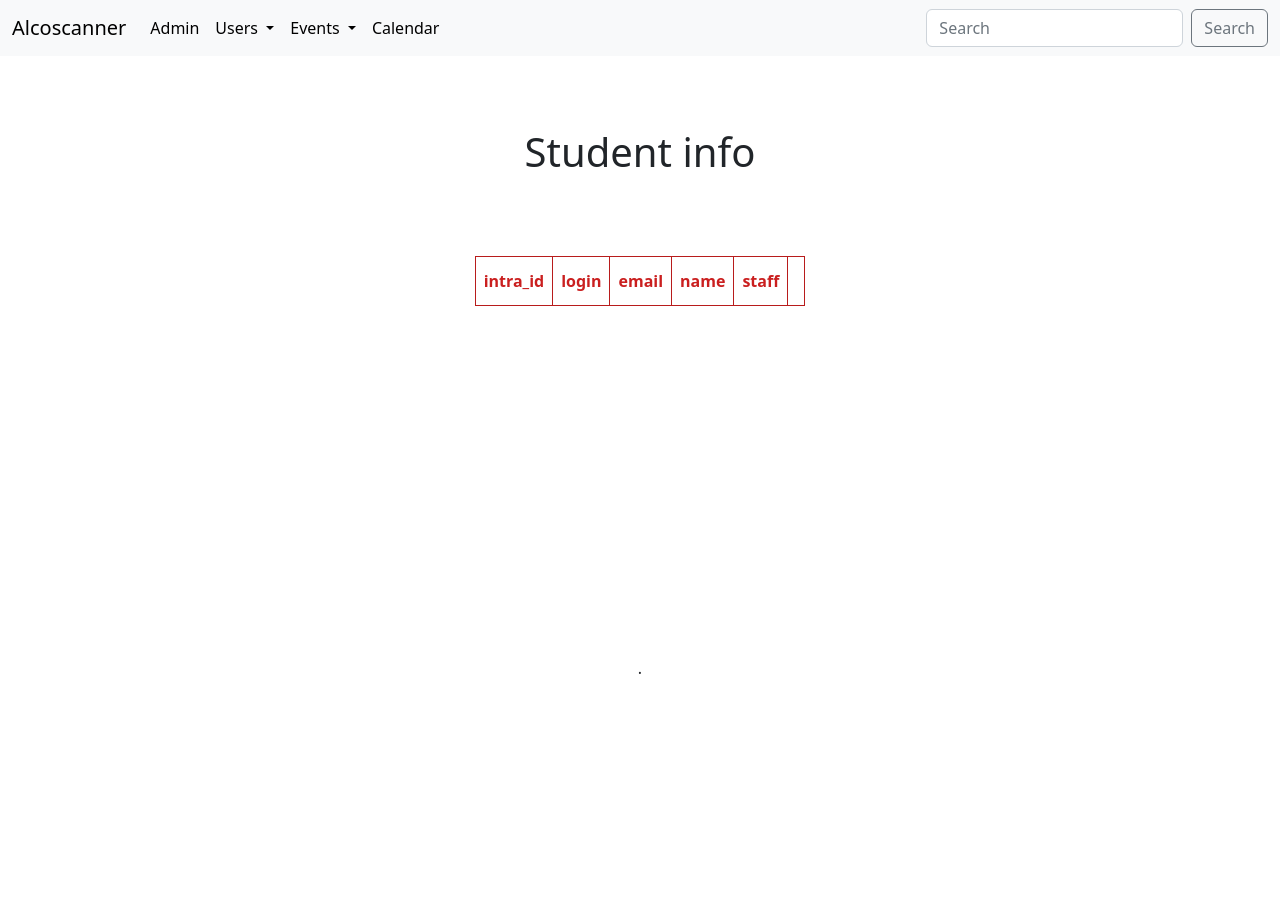
After one commit to 19network42/badger, a Django app: page /students/ in a window 1280 px wide. The commit adds this page. Shown: the top 920 px of the page. Run offline with Django 4.2, Linux system fonts and the light colour scheme; data that the repository does not hold is empty; parts of the project's set-up code (start-up, migrations or seed data) failed here and were passed over.

Commit message:
added students, add_student and update_student pages; added student form

```diff
--- a/webapp/badges/urls.py
+++ b/webapp/badges/urls.py
@@ -1,7 +1,12 @@
+from django.contrib import admin
 from django.urls import path
-from . import views
+from badges.views import add_student, update_student, students
 
 app_name = 'badges'
 
 urlpatterns = [
+    path('admin/', admin.site.urls),
+    path('students/', students, name = 'students'),
+    path('add_student/', add_student, name = 'add_student'),
+    path('update_student/<int:student_id>/', update_student, name = 'update_student'),
 ]
--- a/webapp/badges/views.py
+++ b/webapp/badges/views.py
@@ -1,3 +1,37 @@
-from django.shortcuts import render
+from django.shortcuts import redirect, render
+from django.http import HttpResponse, JsonResponse, HttpResponseRedirect
+from django.views.decorators.csrf import csrf_exempt
+from .models import Student, Badge, StudentBadge
+from .forms import StudentForm
+from accounts.models import User
+import json
+import calendar
+from calendar import HTMLCalendar
+from datetime import datetime
 
-# Create your views here.
+def	students(request, *args, **kwargs):
+	context = {
+		'students': Student.objects.all(),
+	}
+	return render(request, "students.html", context)
+
+def	add_student(request):
+	submitted = False
+	if request.method == "POST":
+		form = StudentForm(request.POST)
+		if form.is_valid():
+			form.save()
+			return HttpResponseRedirect('/add_student?submitted=True')
+	else:
+		form = StudentForm()
+		if 'submitted' in request.GET:
+			submitted = True
+	return render(request, "add_student.html", {'form': form, 'submitted': submitted})
+
+def	update_student(request, student_id):
+	student = Student.objects.get(pk=student_id)
+	form = StudentForm(request.POST or None, instance=student)
+	if form.is_valid():
+		form.save()
+		return redirect('badges:students')
+	return render(request, "update_student.html", {'student': student, 'form': form})
--- a/webapp/core/urls.py
+++ b/webapp/core/urls.py
@@ -21,7 +21,7 @@ urlpatterns = [
 
     path('', include('pages.urls', namespace='pages')),
     path('', include('accounts.urls', namespace='accounts')),
-    path('badges/', include('badges.urls', namespace='badges')),
+    path('', include('badges.urls', namespace='badges')),
 ]
 
 admin.site.site_header = "Badger Administration"
--- a/webapp/template/events.html
+++ b/webapp/template/events.html
@@ -1,9 +1,9 @@
 {% extends 'base.html' %}
 
 {% block content %}
+<center>
 	<div id="event_page">
 		<h1 id="title">EVENTS</h1>
-	<h2 id="info">Scan here to add a new participant</h2>
 		<table id="table">
 			<tr class="first_part">
 				<th>Name</th>
@@ -26,4 +26,5 @@
 				</table>
 				<div class="white_cube"> .</div>
 			</div>
+</center>
 {% endblock %}
--- a/webapp/template/navbar.html
+++ b/webapp/template/navbar.html
@@ -14,8 +14,8 @@
 				  Users
 				</a>
 				<ul class="dropdown-menu" aria-labelledby="navbarDropdown">
-					<li><a class="dropdown-item" href="{% url 'pages:user' %}">All users</a></li>
-					<li><a class="dropdown-item" href="{% url 'pages:user' %}">Add user</a></li>
+					<li><a class="dropdown-item" href="{% url 'badges:students' %}">All users</a></li>
+					<li><a class="dropdown-item" href="{% url 'badges:add_student' %}">Add user</a></li>
 					<!-- <li><hr class="dropdown-divider"></li>
 						<li><a class="dropdown-item" href="#">Something else here</a></li> -->
 					</ul>
--- /dev/null
+++ b/webapp/template/students.html
@@ -0,0 +1,33 @@
+{% extends 'base.html' %}
+
+{% block content %}
+<center>
+	<div id="student_page">
+		<br/><br/><br/>
+		<h1 id="title">Student info</h1>
+		<br/><br/><br/>
+		<table id="table">
+			<tr class="first_part">
+				<th>intra_id</th>
+				<th>login</th>
+				<th>email</th>
+				<th>name</th>
+				<th>staff</th>
+				<th></th>
+			</tr>
+			{% for student in students %}
+			<tr>
+				<td>{{ student.intra_id }}</td>
+				<td>{{ student.login }}</td>
+				<td>{{ student.email }}</td>
+				<td>{{ student.displayname }}</td>
+				<td>{{ student.is_staff }}</td>
+				<td align="center"><a href="{% url 'badges:update_student' student.intra_id %}"
+					class="btn btn-outline-secondary btn-sm">Update</a></td>
+			</tr>
+			{% endfor %}
+		</table>
+		<div class="white_cube"> .</div>
+	</div>
+</center>
+{% endblock %}
```
Also changed, not shown: webapp/badges/forms.py (added, +24 -0 lines), webapp/pages/views.py (+8 -8 lines), webapp/template/add_student.html (added, +23 -0 lines), webapp/template/home.html (+8 -6 lines), webapp/template/update_student.html (added, +16 -0 lines). Lines whose indentation alone changed are shown as unchanged.
